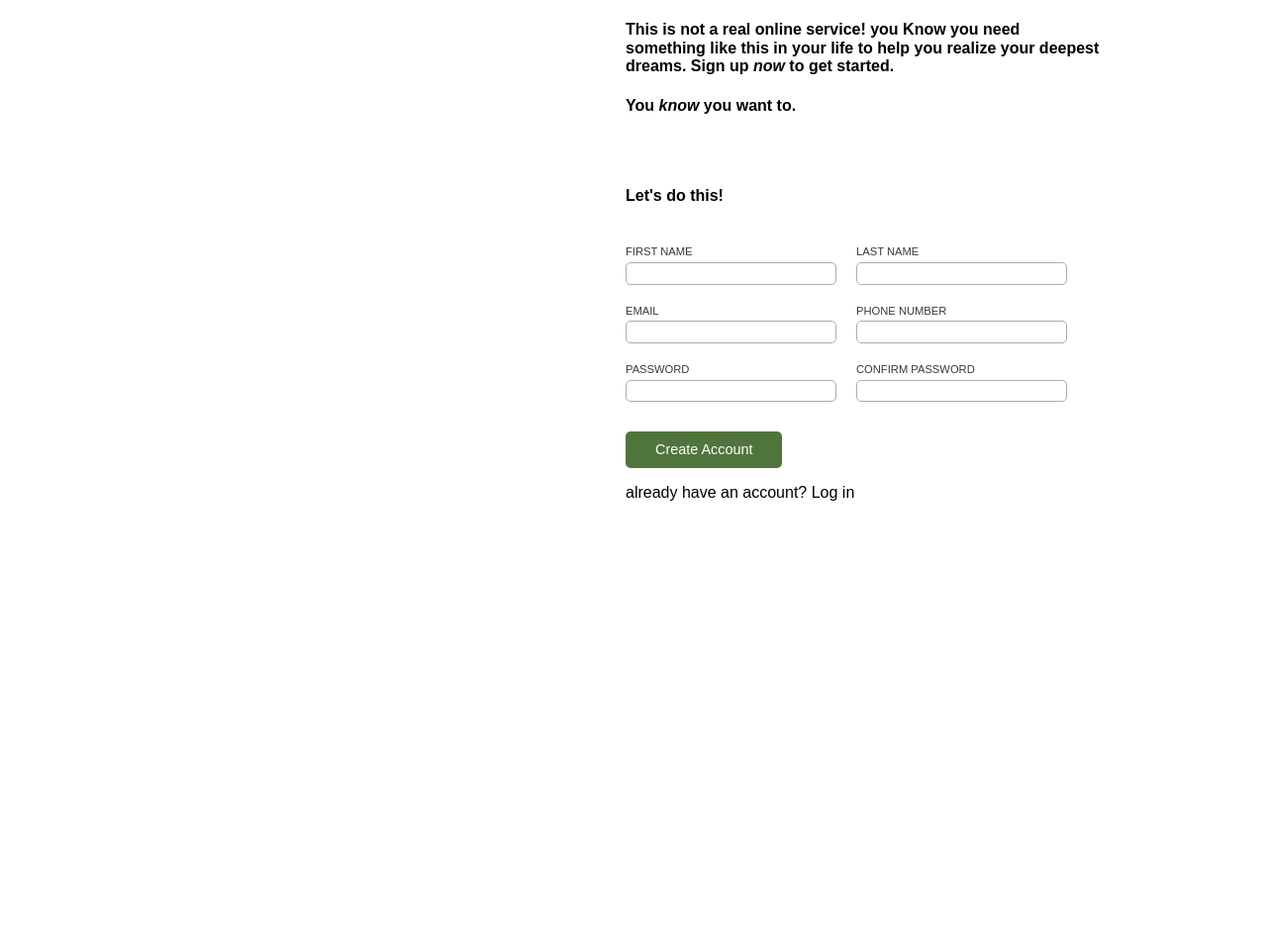
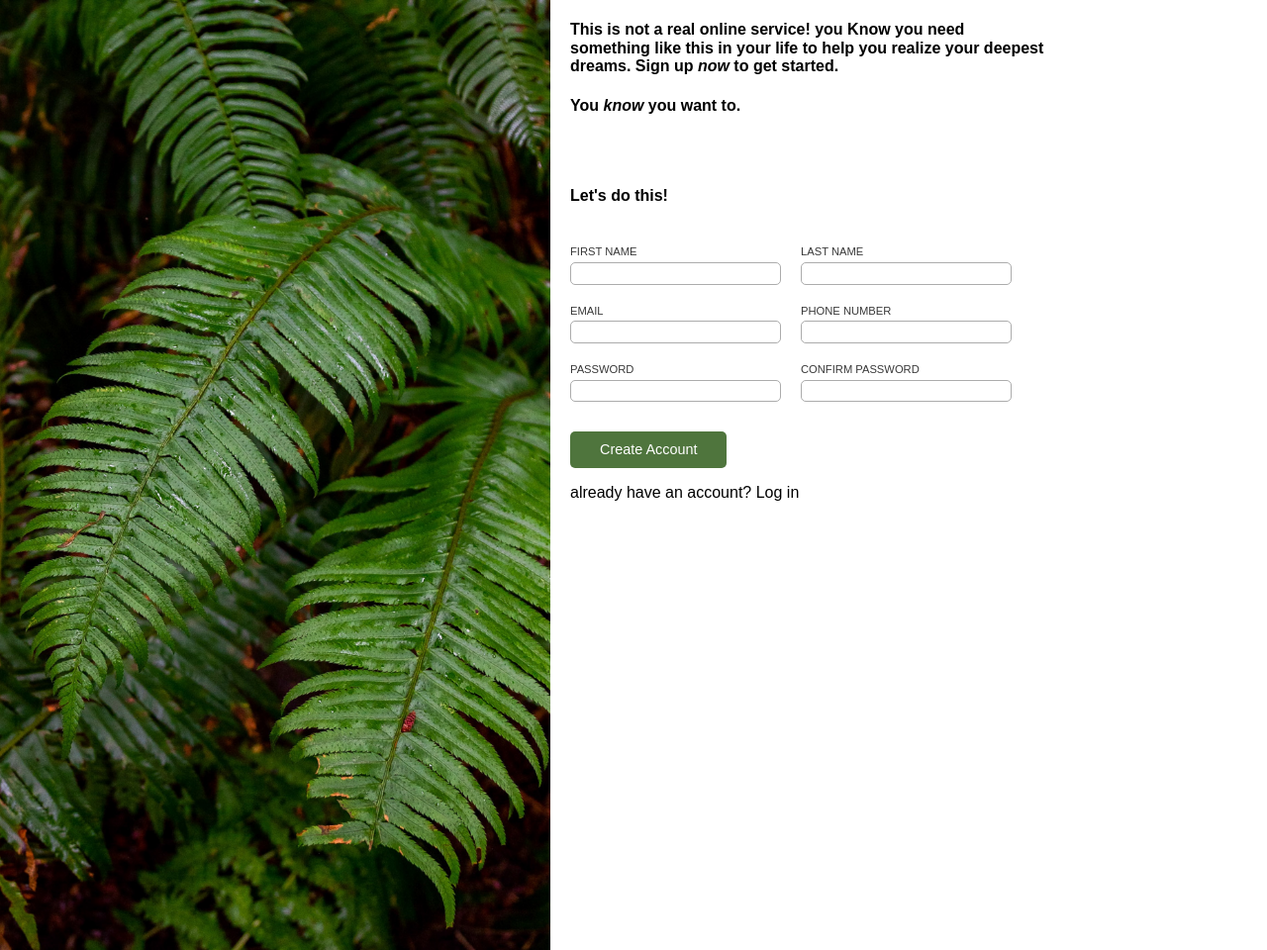
Before and after one commit to kaz9112/TOP-signup-form, a plain HTML site: page index.html in a window 1280 px wide. Shown: the whole page at 99% size. Before the commit the page ends 800 px from the top, so only its background shows below. Drawn offline with Linux system fonts and the light colour scheme.

Commit message:
fixed main container to be wider than splash bg

```diff
--- a/index.html
+++ b/index.html
@@ -62,6 +62,6 @@
         <p>already have an account? Log in</p>
     </div>
 
-    <!-- <img src="source/halie-west-25xggax4bSA-unsplash.jpg" alt="Ooops"> -->
+    <img src="source/halie-west-25xggax4bSA-unsplash.jpg" alt="Ooops">
 </body>
 </html>
--- a/style.css
+++ b/style.css
@@ -365,13 +365,15 @@ body {
 .main-container {
     display: flex;
     flex-direction: column;
+    margin-left: 20px;
+    margin-right: 15vw;
+    min-width: 40vw;
 }
 
 
 .form-container {
     display: flex;
     flex-direction: column;
-    margin-right: 15vw;
     margin-top: 20px;
     margin-bottom: 20px;
     padding: 10px 10px 10px 0;
@@ -403,6 +405,12 @@ input {
     border-radius: 5px;
 }
 
+img {
+    min-width: 640px;
+    width: max(50vw, 100%);
+
+}
+
 button {
     background-color: rgb(79, 117, 61);
     border: 0;
```
